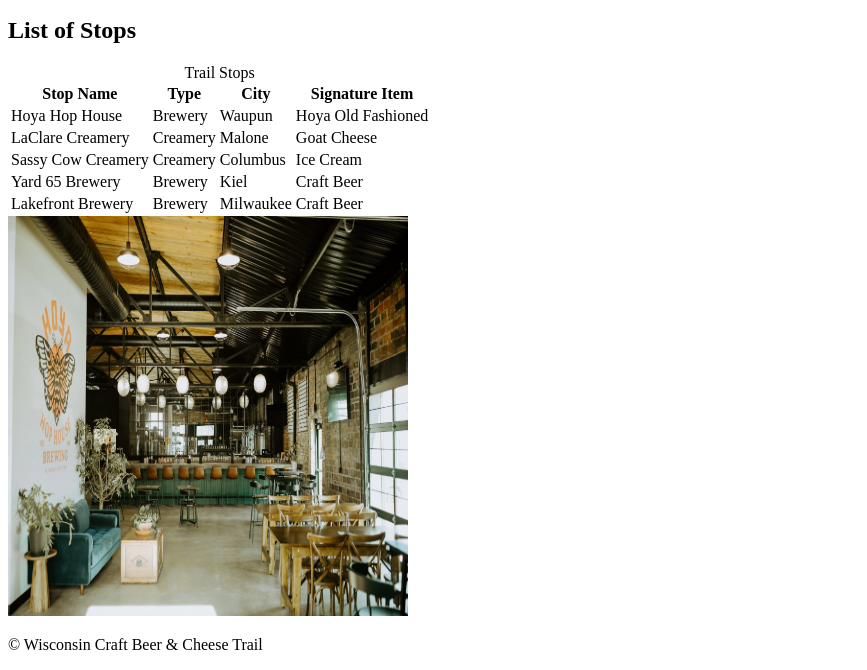
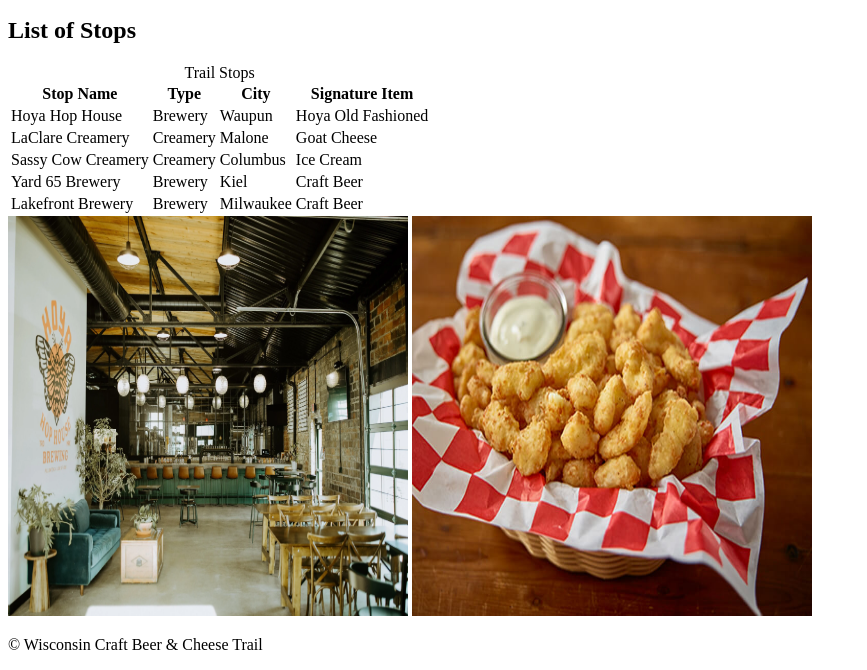
Before and after one commit to jk23-dev/Checkpoint2, a plain HTML site: page trail-stops.html in a window 1280 px wide. Shown: the part 215-885 px from the top of the page, without its empty margins (0-867 px from the left). Drawn offline with Linux system fonts and the light colour scheme.

Commit message:
add cheese-curd-basket.jpg

```diff
--- a/trail-stops.html
+++ b/trail-stops.html
@@ -65,6 +65,7 @@
 					</tbody>
 				</table>
 				<img src="images/tap-room.webp" alt="Industrial architecture looking tap room featuring wooden tables, chairs, and a bar in the background, with a mural on the left wall that has a moth and says hoya hop house brewing with a couch and plants in front of it." width="400" height="400">
+				<img src="images/cheese-curd-basket.jpg" alt="Wicker basket with a red and white checkerboard paper insert sitting on wood table, filled with deep fried cheese curds and side cup filled with ranch dressing" width="400" height="400">
 				<footer><p>&copy; Wisconsin Craft Beer & Cheese Trail</p></footer>
 			</body>
 	</html>
```
